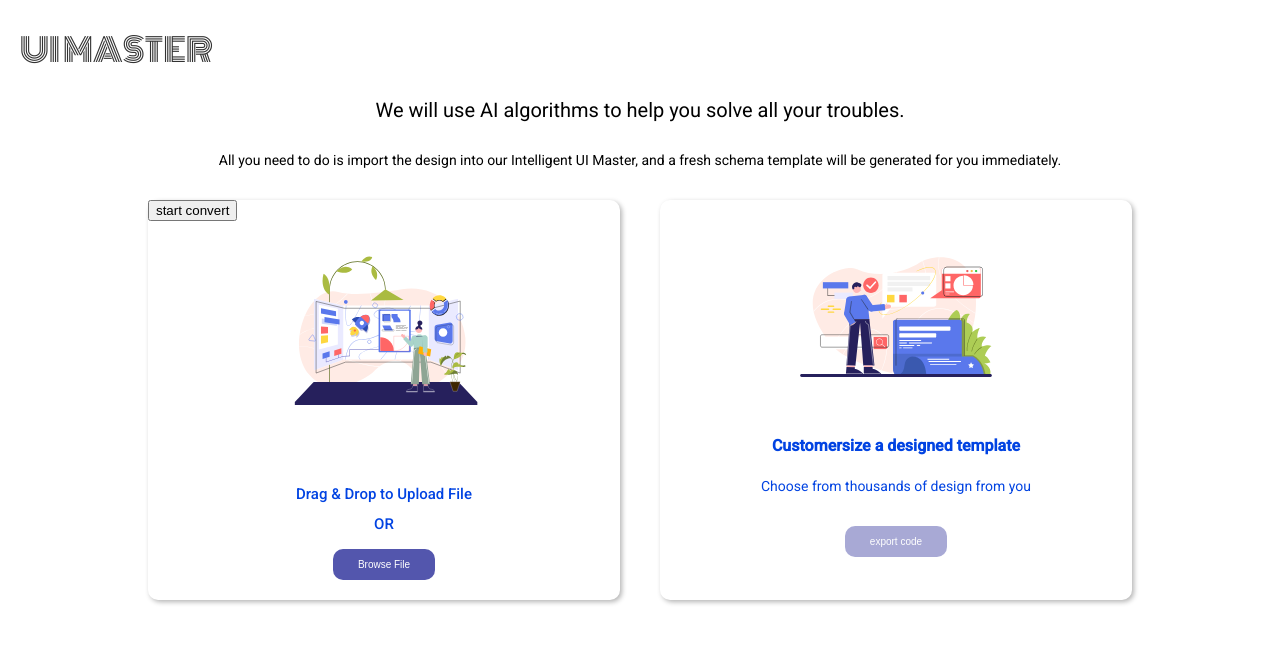
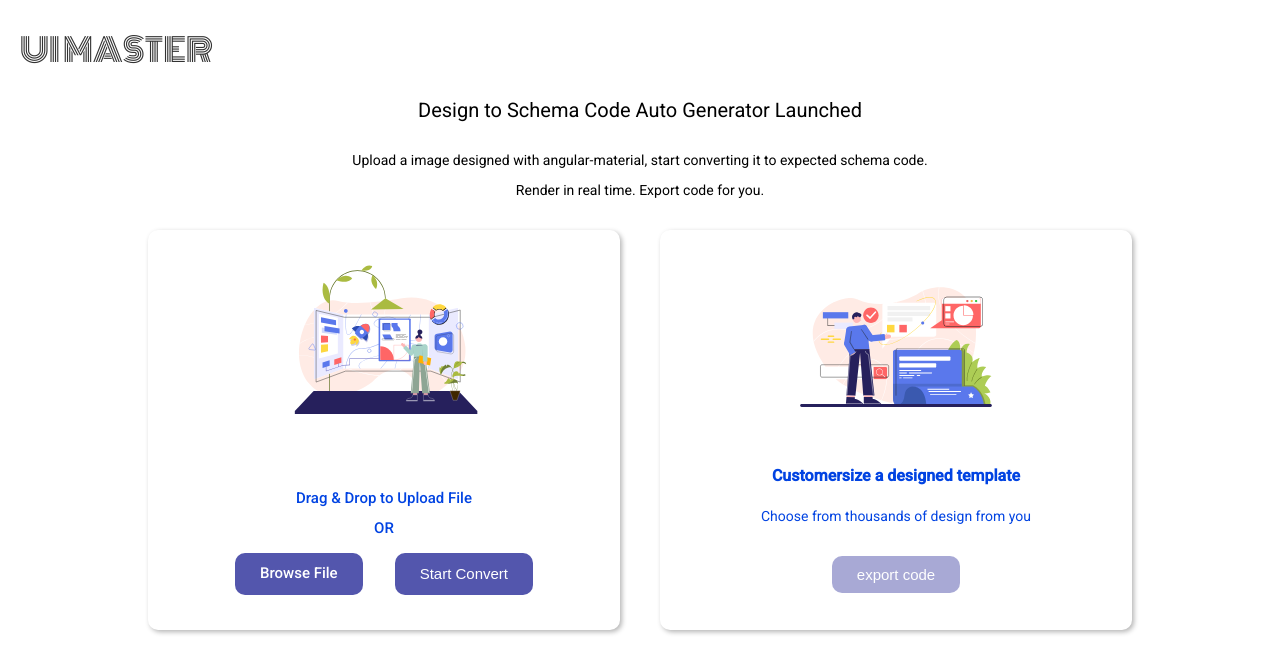
Before and after one commit to angryreid/ai-schema, an Angular app: page /dashboard in a window 1280 px wide. Shown: the top 672 px of the page. Built offline with nearby package versions, Linux system fonts and the light colour scheme.

Commit message:
update dashboard and connect all

```diff
--- a/package.json
+++ b/package.json
@@ -21,6 +21,7 @@
     "@angular/platform-browser-dynamic": "~13.3.0",
     "@angular/router": "~13.3.0",
     "axios": "^1.4.0",
+    "lodash": "^4.17.21",
     "rxjs": "~7.5.0",
     "tslib": "^2.3.0",
     "zone.js": "~0.11.4"
@@ -30,6 +31,7 @@
     "@angular/cli": "~13.3.7",
     "@angular/compiler-cli": "~13.3.0",
     "@types/jasmine": "~3.10.0",
+    "@types/lodash": "^4.14.197",
     "@types/node": "^12.11.1",
     "jasmine-core": "~4.0.0",
     "karma": "~6.3.0",
--- a/src/app/dashboard/dashboard.component.html
+++ b/src/app/dashboard/dashboard.component.html
@@ -5,30 +5,36 @@
         <!-- <button>About us</button> -->
     </div>
     <div id="description">
-        We will use AI algorithms to help you solve all your troubles.
+        Design to Schema Code Auto Generator Launched
     </div>
-    <div id="description_1">All you need to do is import the design into our Intelligent UI Master, and a fresh schema template will be generated for you immediately.</div>
+    <div id="description_1">Upload a image designed with angular-material, start converting it to expected schema code.</div>
+    <div id="description_2">Render in real time. Export code for you.</div>
     <div id="container">
         <div id="upload">
-			<button (click)="convert()">start convert</button>
+            <!-- <button (click)="convert()">start convert</button> -->
             <div id="uploadBox">
                 <div id="progressWindow">
-                    <div id="uploadImg">
+                    <div *ngIf="imageUrl">
+                        <img [src]="imageUrl" alt="Uploaded Image">
+                    </div>
+                    <div *ngIf="!imageUrl" id="uploadImg">
                         <img src="assets/images/uploadDesign.svg">
                     </div>
-                        <div class="drag-area" (dragover)="dragStarted($event)">
-                            <div class="icon"> <i class="fas fa-cloud-upload-alt"></i></div>
-                            <header> Drag & Drop to Upload File</header>
-                            <span>OR</span>
-                            <button id="browsefile" (click)="browsefileEvent($event)">Browse File</button>
-
-                                <input id="inputfield" type="file" (change)="uploadImageInput($event)" hidden>
-
+                    <div class="drag-area" (dragover)="dragStarted($event)">
+                        <div class="icon"> <i class="fas fa-cloud-upload-alt"></i></div>
+                        <header> Drag & Drop to Upload File</header>
+                        <span>OR</span>
+                        <div id="upload_button">
+                            <label class="file-upload-button">
+                                <span >Browse File</span>
+                                <input type="file" (change)="handleFileInput($event)" hidden>
+                              </label>
+                            <button id="browsefile" (click)="browsefileEvent($event)">Start Convert</button>
                         </div>
+                    </div>
                 </div>
                 <div id="fileName" *ngIf="fileName!==''">
-                    seleted file:{{fileName}}<br>
-                    last modify:{{fileLastModifyTime}}
+                    seleted file:{{fileName}}<br> last modify:{{fileLastModifyTime}}
                 </div>
             </div>
         </div>
@@ -38,7 +44,7 @@
                     <img src="assets/images/dataOutput.svg">
                 </div>
                 <div id="progressText"><label><b>Customersize a designed template</b><br>Choose from thousands of design from you</label></div>
-                <div id="progressBar" >
+                <div id="progressBar">
                     <mat-progress-bar *ngIf="displayProgressBar" mode="determinate" [value]="value"></mat-progress-bar>
                 </div>
             </div>
--- a/src/app/dashboard/dashboard.component.scss
+++ b/src/app/dashboard/dashboard.component.scss
@@ -1,6 +1,4 @@
-#dashboard{
-
-
+#dashboard {
     // border: 1px solid black;
     box-sizing: border-box;
     display: flex;
@@ -8,7 +6,7 @@
     // background: #5c9ad5;
     margin: 0;
     // #header,
-    #container{
+    #container {
         width: 1024px;
         height: 400px;
         display: block;
@@ -17,16 +15,20 @@
     #description {
         padding-bottom: 30px;
         display: flex;
-        justify-content:center;
+        justify-content: center;
         font-size: 20px;
     }
+    #description_2 {
+        margin-bottom: 30px;
+        display: flex;
+        justify-content: center;
+    }
     #description_1 {
-        padding-bottom: 30px;
+        padding-bottom: 10px;
         display: flex;
-        justify-content:center;
+        justify-content: center;
     }
-
-    #header{
+    #header {
         height: 100px;
         display: flex;
         align-items: center;
@@ -39,7 +41,7 @@
             cursor: pointer;
             // color: #FFFF;
         }
-        button{
+        button {
             padding: 10px;
             margin: 10px;
             border-radius: 10px;
@@ -58,25 +60,25 @@
     //     color: #0143e2;
     //     opacity: 0.6;
     // }
-    #container{
+    #container {
         display: flex;
         justify-content: space-between;
         flex-grow: 1;
         #upload,
-        #progess{
+        #progess {
             // display: flex;
             margin: 0 20px;
-            box-shadow:2px 2px 5px #b4b4b4;
+            box-shadow: 2px 2px 5px #b4b4b4;
             border-radius: 10px;
             width: 50%;
             height: 100%;
             // background: #5c9ad5;
-            #progressWindow{
+            #progressWindow {
                 margin: 20px;
                 // padding-bottom: 10%;
                 // border: dashed;
                 height: auto;
-                #progressBar{
+                #progressBar {
                     margin: 20px;
                 }
                 #progressText {
@@ -84,66 +86,64 @@
                     justify-content: center;
                     padding-bottom: 10px;
                     color: #0143e2;
-                    label b{
+                    label b {
                         display: flex;
                         justify-content: center;
                         font-size: 16px;
-
                     }
                 }
                 #uploadImg {
                     display: flex;
                     justify-content: center;
-                    img{
+                    img {
                         width: 216px;
                         height: 216px;
                     }
                 }
-                #progressImg  {
+                #progressImg {
                     display: flex;
                     justify-content: center;
-                    img{
+                    img {
                         max-width: 50%;
                     }
                 }
             }
-            #export{
+            #export {
                 display: flex;
                 align-items: flex-end;
                 justify-content: center;
                 margin: 20px;
                 button {
                     padding: 10px 25px;
-                        font-size: 10px;
-                        font-weight: 300;
+                    font-size: 15px;
+                    font-weight: 500;
                     border: none;
                     outline: none;
                     background: #5356ad;
                     color: #fff;
-                        border-radius: 5px;
                     cursor: pointer;
                     // padding: 2% 40%;
                     border-radius: 10px;
                     // box-shadow: 0px 0px 2px 2px rgb(0,0,0);
                 }
-				button:disabled{
+                button:disabled {
                     background: #5356ad;
                     opacity: 0.5;
                 }
             }
-            .app-layout{
+            .app-layout {
                 display: block;
                 height: 300px;
                 padding-top: 20px;
             }
         }
-        #upload{
-            box-shadow:2px 2px 5px #b4b4b4;
+        #upload {
+            box-shadow: 2px 2px 5px #b4b4b4;
             border-radius: 10px;
             height: 100%;
-            #uploadBox{
+            #uploadBox {
                 height: 100%;
-                .file{
+                .file {
                     position: relative;
                     background-color: #6af59a;
                     border: 2.4px black dashed;
@@ -153,10 +153,9 @@
                     line-height: 20px;
                     text-decoration: none;
                     height: 60%;
-                    a{
+                    a {
                         text-decoration: none;
-
-                        input{
+                        input {
                             position: absolute;
                             display: block;
                             width: 100%;
@@ -165,21 +164,20 @@
                             z-index: 11;
                         }
                     }
-                    a:hover{
-                        background:#AADFFD;
-                        border-color:#78c3f3;
+                    a:hover {
+                        background: #AADFFD;
+                        border-color: #78c3f3;
                         color: #004974;
                         text-decoration: none;
                     }
-                    a:link{
+                    a:link {
                         background-color: #D0EEFF;
                     }
-
                 }
-                .selectFileBox{
+                .selectFileBox {
                     position: relative;
                     top: 50%;
-                    transform: translate(0,-50%);
+                    transform: translate(0, -50%);
                     width: 100%;
                     // font-size: large;
                     height: auto;
@@ -214,10 +212,29 @@
                         color: #0143e2;
                         margin: 10px 0 15px 0;
                     }
-                    button {
+                    #upload_button {
+                        display: flex;
+                        justify-content: space-between;
+                        .file-upload-button {
                             padding: 10px 25px;
                             font-size: 10px;
                             font-weight: 300;
+                            border: none;
+                            outline: none;
+                            background: #5356ad;
+                            border-radius: 5px;
+                            cursor: pointer;
+                            border-radius: 10px;
+                            margin-right: 2rem;
+                        }
+                        span {
+                            color: #fff;
+                        }
+                    }
+                    button {
+                        padding: 10px 25px;
+                        font-size: 15px;
+                        font-weight: 500;
                         border: none;
                         outline: none;
                         background: #5356ad;
--- a/src/app/dashboard/dashboard.component.ts
+++ b/src/app/dashboard/dashboard.component.ts
@@ -26,12 +26,10 @@ export class DashboardComponent implements OnInit {
   public fileLastModifyTime: string = "";
   public showSchemaPage: boolean = true;
   public schemaConfig: Layout = {};
-  loading: boolean = true;
-  response = {};
+  loading: boolean = false;
+  public imageUrl: string = '';
   ngOnInit() {
-    setTimeout(() => {
-      this.loading = false;
-    }, 2000);
+
   }
 
   value = 0;
@@ -40,6 +38,7 @@ export class DashboardComponent implements OnInit {
   public displayProgressBar = false;
   public displayExportButton = true;
   public file: any;
+  public uploadFile: any;
   public inputfield: any;
   public browsefile: any;
   public resposne: ResponseData = { predictions: [] };
@@ -115,28 +114,35 @@ export class DashboardComponent implements OnInit {
 
 
   browsefileEvent(event: any) {
-    this.inputfield.click();
+    this.loading = true;
+    this.apiService.getYoloCustomedData(this.uploadFile).subscribe(res=>{
+      console.log('get yolo identified data', res);
+      if(res.statusCode===200){
+        this.resposne = res;
+        this.allow = true
+        this.getSchemaPageData();
+        this.loading = false;
+      }
+    });
   }
 
   handleFileInput(event: any) {
     console.log(event.target.files[0]);
-    const file: any = event.target.files[0];
-    if (file) {
-      this.fileName = file.name;
-      this.fileLastModifyTime = file.lastModifiedDate.toString();
+    this.uploadFile = event.target.files[0];
+    if (this.uploadFile) {
+      this.fileName = this.uploadFile.name;
+      this.fileLastModifyTime = this.uploadFile.lastModifiedDate.toString();
       // const formData: FormData = new FormData();
       // formData.append('picFile', file);
       // const upload$ = this.http.post("http://127.0.0.1:5000/up_file",formData);
       // upload$.subscribe();
       // this.postFile(file).subscribe((res)=>{alert(res.message)});
-      this.apiService.getYoloCustomedData(file).subscribe(res=>{
-        console.log('get yolo identified data', res);
-        if(res.statusCode===200){
-          this.resposne = res;
-          this.allow = true
-          this.getSchemaPageData();
+      this.apiService.getImageURL(this.uploadFile).subscribe(
+        res=>{
+          console.log('get image URL', res);
+          this.imageUrl = res.imageUrl;
         }
-      });
+      )
     }
   }
   convert() {
```
Also changed, not shown: src/app/services/api.service.ts (+10 -0 lines). Lines whose indentation alone changed are shown as unchanged.
